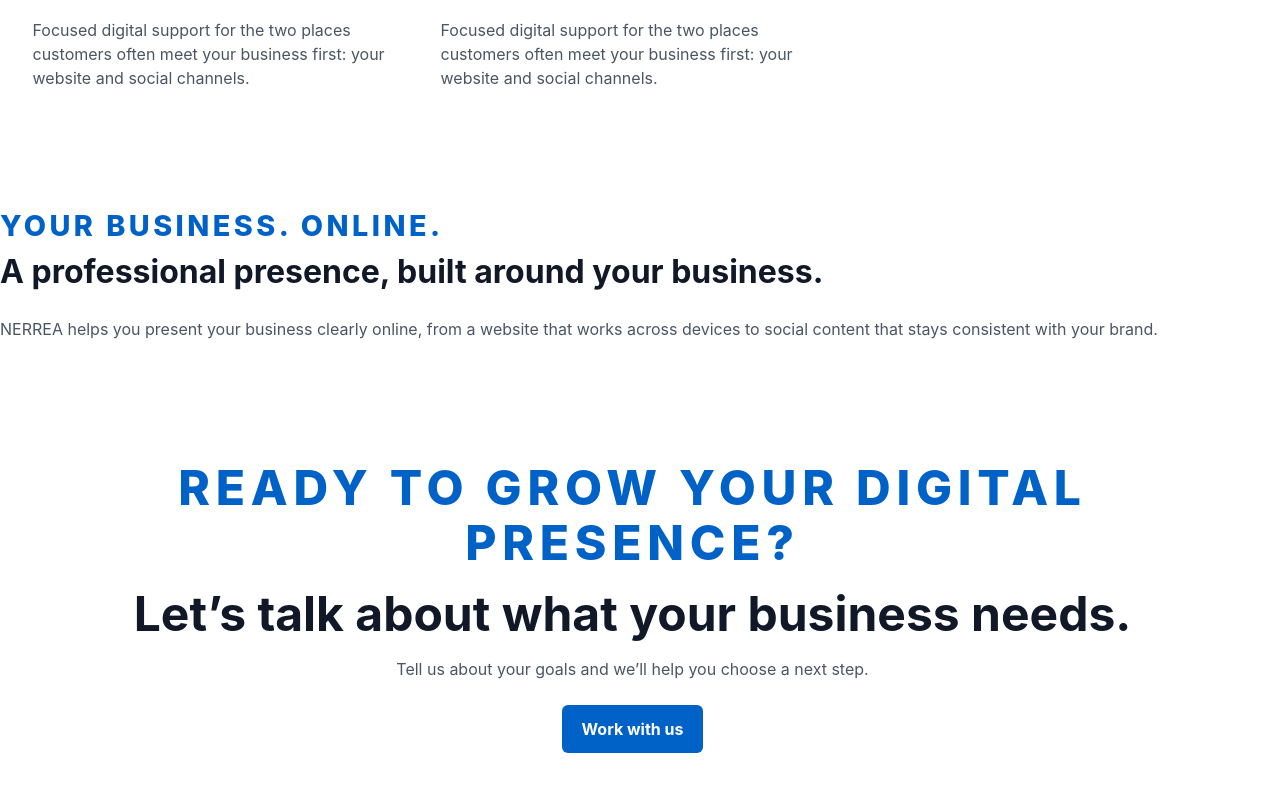
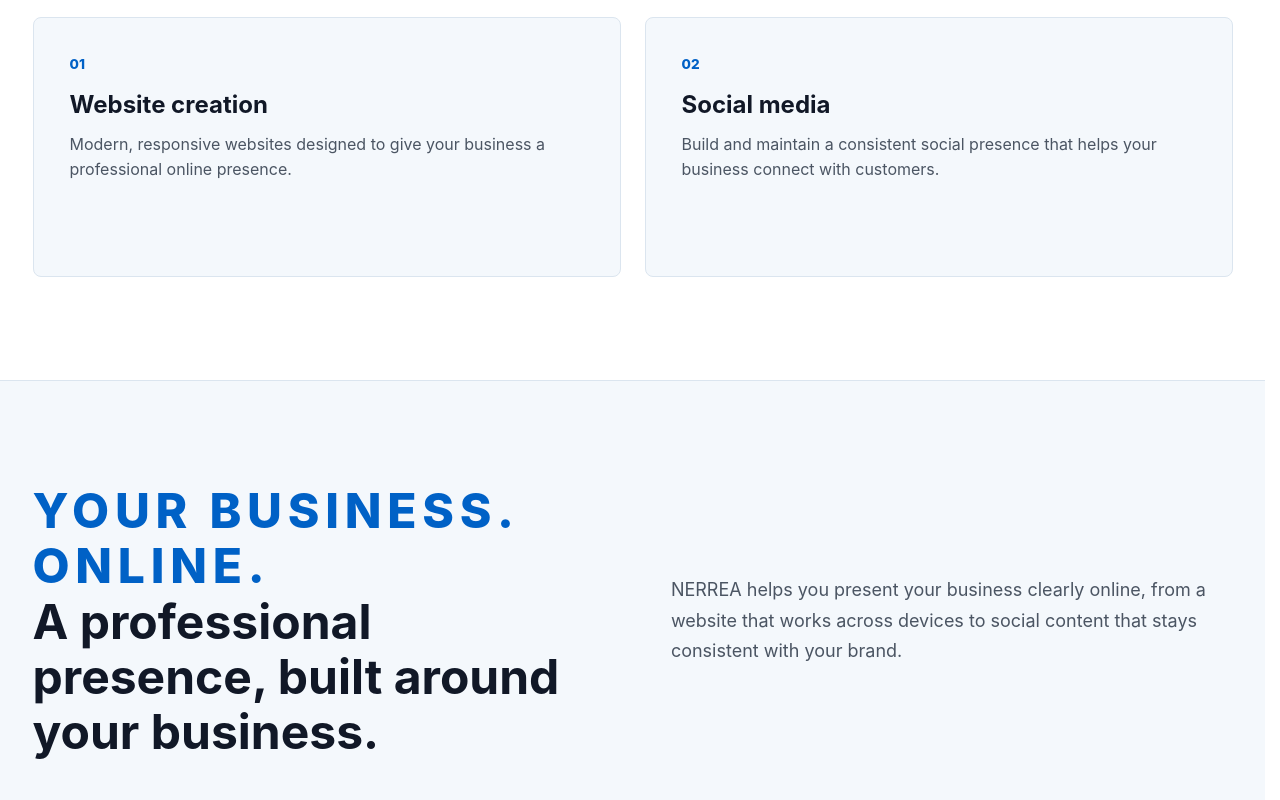
Before and after one commit to roberth6060/nerrea-website, a React (Vite) app: page /digital-marketing in a window 1280 px wide. Shown: the part 1060-1860 px from the top of the page. Built offline with nearby package versions, Linux system fonts and the light colour scheme.

Commit message:
Refine digital marketing page layout and services

```diff
--- a/src/pages/DigitalMarketing/DigitalMarketing.style.ts
+++ b/src/pages/DigitalMarketing/DigitalMarketing.style.ts
@@ -1,5 +1,76 @@
 import styled from "styled-components";
+import { Section, ServiceGrid } from "../../components/Layout/Layout.style";
 
-export const ServiceHeader = styled.header``;
-export const ServiceCard = styled.section``;
-export const DigitalSupport = styled.div``;
+export const DigitalServiceGrid = styled(ServiceGrid)`
+  grid-template-columns: repeat(2, minmax(0, 1fr));
+
+  @media (max-width: 900px) {
+    grid-template-columns: repeat(2, minmax(0, 1fr));
+  }
+
+  @media (max-width: 640px) {
+    grid-template-columns: 1fr;
+  }
+`;
+
+export const DigitalServiceCard = styled.article`
+  display: flex;
+  min-height: 260px;
+  flex-direction: column;
+  align-items: flex-start;
+  padding: clamp(1.5rem, 3vw, 2.25rem);
+  border: 1px solid var(--color-border);
+  border-radius: 8px;
+  background-color: var(--color-surface);
+
+  > span {
+    color: var(--color-primary);
+    font-size: 0.85rem;
+    font-weight: 800;
+  }
+
+  h3 {
+    margin: 1rem 0 0.75rem;
+    font-size: 1.5rem;
+    line-height: 1.2;
+  }
+
+  p {
+    margin: 0 0 1rem;
+    color: var(--color-muted);
+    line-height: 1.6;
+  }
+`;
+
+export const DigitalSupport = styled.section`
+  width: 100%;
+  background-color: var(--color-surface);
+  border-top: 1px solid var(--color-border);
+  border-bottom: 1px solid var(--color-border);
+`;
+
+export const DigitalSupportContent = styled(Section)`
+  display: grid;
+  grid-template-columns: minmax(0, 1fr) minmax(0, 1fr);
+  align-items: center;
+  gap: clamp(2rem, 6vw, 6rem);
+
+  h2 {
+    max-width: 560px;
+    margin: 0;
+    font-size: clamp(2rem, 4vw, 3rem);
+    line-height: 1.15;
+  }
+
+  > p {
+    max-width: 560px;
+    margin: 0;
+    color: var(--color-muted);
+    font-size: 1.125rem;
+    line-height: 1.7;
+  }
+
+  @media (max-width: 760px) {
+    grid-template-columns: 1fr;
+  }
+`;
--- a/src/pages/DigitalMarketing/DigitalMarketing.tsx
+++ b/src/pages/DigitalMarketing/DigitalMarketing.tsx
@@ -5,13 +5,14 @@ import {
   PrimaryButton,
   Section,
   SectionEyebrow,
-  ServiceGrid,
+  SectionHeader,
 } from "../../components/Layout/Layout.style";
 import marketingImage from "../../assets/images/Services-Marketing.jpg";
 import {
-  ServiceHeader,
-  ServiceCard,
   DigitalSupport,
+  DigitalSupportContent,
+  DigitalServiceCard,
+  DigitalServiceGrid,
 } from "./DigitalMarketing.style";
 
 const services = [
@@ -47,31 +48,28 @@ const DigitalMarketing = () => {
       </Section>
 
       <Section id="digital-services">
-        <ServiceHeader>
+        <SectionHeader>
           <SectionEyebrow>Digital marketing</SectionEyebrow>
           <h2>Make your business easier to find and remember.</h2>
           <p>
             Focused digital support for the two places customers often meet your
             business first: your website and social channels.
           </p>
-        </ServiceHeader>
+        </SectionHeader>
 
-        <ServiceGrid>
+        <DigitalServiceGrid>
           {services.map((service) => (
-            <ServiceCard key={service.id}>
-              <span>{service.name}</span>
-              <h3>Make your business easier to find and remember.</h3>
-              <p>
-                Focused digital support for the two places customers often meet
-                your business first: your website and social channels.
-              </p>
-            </ServiceCard>
+            <DigitalServiceCard key={service.id}>
+              <span>{service.number}</span>
+              <h3>{service.name}</h3>
+              <p>{service.description}</p>
+            </DigitalServiceCard>
           ))}
-        </ServiceGrid>
+        </DigitalServiceGrid>
       </Section>
 
       <DigitalSupport>
-        <DigitalSupport>
+        <DigitalSupportContent>
           <div>
             <SectionEyebrow>Your business. Online.</SectionEyebrow>
             <h2>A professional presence, built around your business.</h2>
@@ -82,7 +80,7 @@ const DigitalMarketing = () => {
             website that works across devices to social content that stays
             consistent with your brand.
           </p>
-        </DigitalSupport>
+        </DigitalSupportContent>
       </DigitalSupport>
 
       <CallToActionSection id="digital-contact">
```
